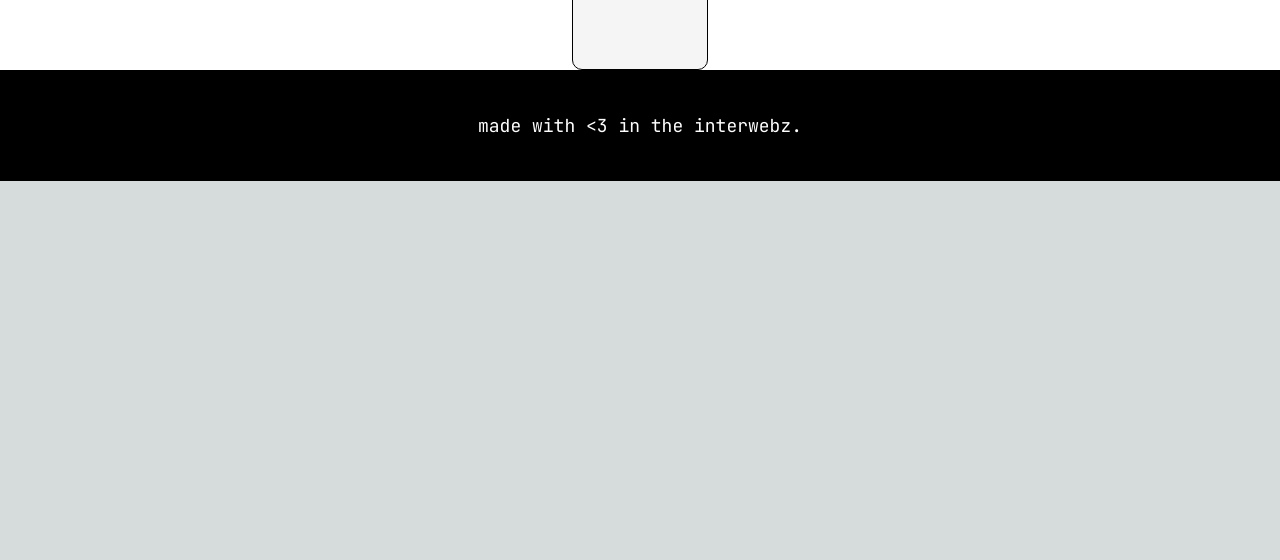
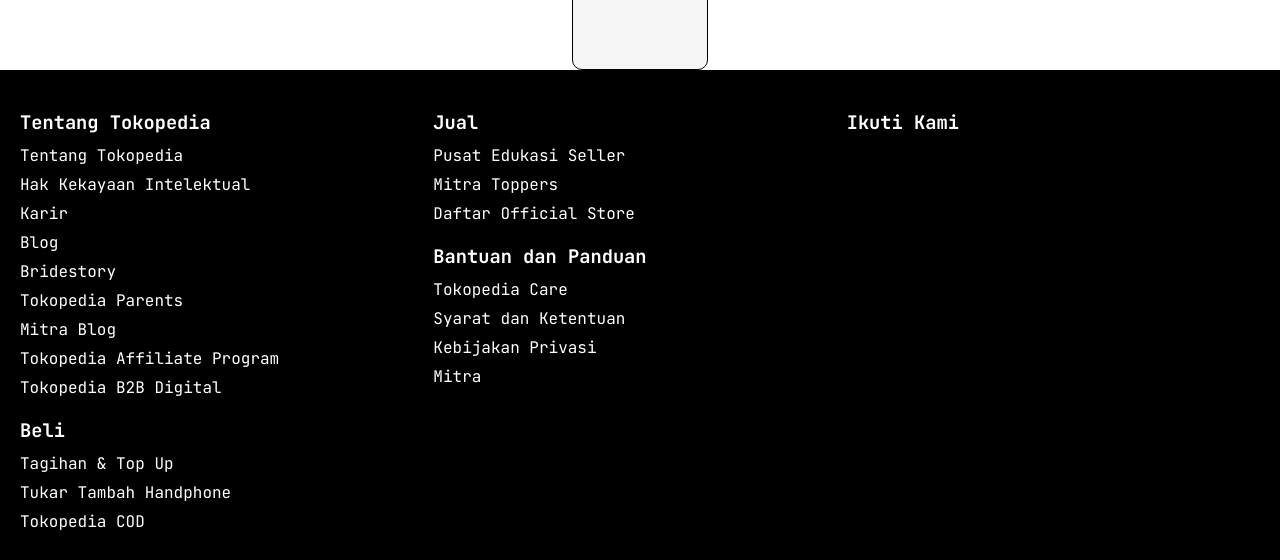
Before and after one commit to muhammadmada/wrpl_ecom, a Next.js app: page /cart in a window 1280 px wide. Shown: the part 1611-2171 px from the top of the page. Before the commit the page ends 1792 px from the top, so only its background shows below. Built offline with nearby package versions, Linux system fonts and the light colour scheme.

Commit message:
update footer

```diff
--- a/components/Footer.js
+++ b/components/Footer.js
@@ -1,18 +1,98 @@
-import footer from '../styles/Footer.module.css'
-import Link from 'next/link'
+import footer from '../styles/Footer.module.css';
 
 const Footer = () => {
-    return (
-        <>
-            <div className={footer.foot}>
-                <div className={footer.content}>
-                <p>
-                    made with &lt;3 in the interwebz.
-                </p>
-                </div>
+  return (
+    <div className={footer.foot}>
+      <div className={footer.columns}>
+        <div className={footer.column}>
+          <div className={footer.content}>
+            <h3>Tentang Tokopedia</h3>
+            <ul>
+              <li>
+                <a href="https://www.tokopedia.com/about">Tentang Tokopedia</a>
+              </li>
+              <li>
+                <a href="https://www.tokopedia.com/hak-kekayaan-intelektual">Hak Kekayaan Intelektual</a>
+              </li>
+              <li>
+                <a href="https://www.tokopedia.com/karir">Karir</a>
+              </li>
+              <li>
+                <a href="https://www.tokopedia.com/blog">Blog</a>
+              </li>
+              <li>
+                <a href="https://www.bridestory.com">Bridestory</a>
+              </li>
+              <li>
+                <a href="https://parents.tokopedia.com">Tokopedia Parents</a>
+              </li>
+              <li>
+                <a href="https://mitra.tokopedia.com">Mitra Blog</a>
+              </li>
+              <li>
+                <a href="https://www.tokopedia.com/affiliate">Tokopedia Affiliate Program</a>
+              </li>
+              <li>
+                <a href="https://www.tokopedia.com/b2b">Tokopedia B2B Digital</a>
+              </li>
+            </ul>
+          </div>
+          <div className={footer.content}>
+            <h3>Beli</h3>
+            <ul>
+              <li>
+                <a href="https://www.tokopedia.com/tagihan-top-up">Tagihan & Top Up</a>
+              </li>
+              <li>
+                <a href="https://www.tokopedia.com/tukar-tambah-handphone">Tukar Tambah Handphone</a>
+              </li>
+              <li>
+                <a href="https://www.tokopedia.com/cod">Tokopedia COD</a>
+              </li>
+            </ul>
+          </div>
+        </div>
+        <div className={footer.column}>
+          <div className={footer.content}>
+            <h3>Jual</h3>
+            <ul>
+              <li>
+                <a href="https://www.tokopedia.com/pusat-edukasi-seller">Pusat Edukasi Seller</a>
+              </li>
+              <li>
+                <a href="https://www.tokopedia.com/mitra-toppers">Mitra Toppers</a>
+              </li>
+              <li>
+                <a href="https://www.tokopedia.com/daftar-official-store">Daftar Official Store</a>
+              </li>
+            </ul>
+          </div>
+          <div className={footer.content}>
+            <h3>Bantuan dan Panduan</h3>
+            <ul>
+              <li>
+                <a href="https://www.tokopedia.com/tokopedia-care">Tokopedia Care</a>
+              </li>
+              <li>
+                <a href="https://www.tokopedia.com/syarat-dan-ketentuan">Syarat dan Ketentuan</a>
+              </li>
+              <li>
+                <a href="https://www.tokopedia.com/kebijakan-privasi">Kebijakan Privasi</a>
+              </li>
+              <li>
+                <a href="https://www.tokopedia.com/mitra">Mitra</a>
+              </li>
+            </ul>
+          </div>
+        </div>
+        <div className={footer.column}>
+            <div className={footer.content}>
+                <h3>Ikuti Kami</h3>
             </div>
-        </>
-    )
-}
+        </div>
+      </div>
+    </div>
+  );
+};
 
-export default Footer
+export default Footer;
--- a/styles/Footer.module.css
+++ b/styles/Footer.module.css
@@ -1,20 +1,32 @@
-.foot{
+.foot {
     background-color: #000;
     color: #fff;
     padding: 20px;
-    text-align: center;
     min-height: 12.5vh;
-}
+  }
 
-.content{
+  .columns {
     display: flex;
-    flex-direction: column;
-    align-items: center;
-    justify-content: center;
-}
+    justify-content: space-between;
+  }
 
-.content p{
-    margin: 1.5rem;
-    text-align: justify;
-    font-size: large;
-}
+  .column {
+    flex: 1;
+  }
+
+  .content {
+    text-align: left;
+  }
+
+  .content h3 {
+    margin: 20px 0 10px 0;
+  }
+
+  .content ul {
+    list-style-type: none;
+    padding: 0;
+  }
+
+  .content li {
+    margin-bottom: 0.5rem;
+  }
```
